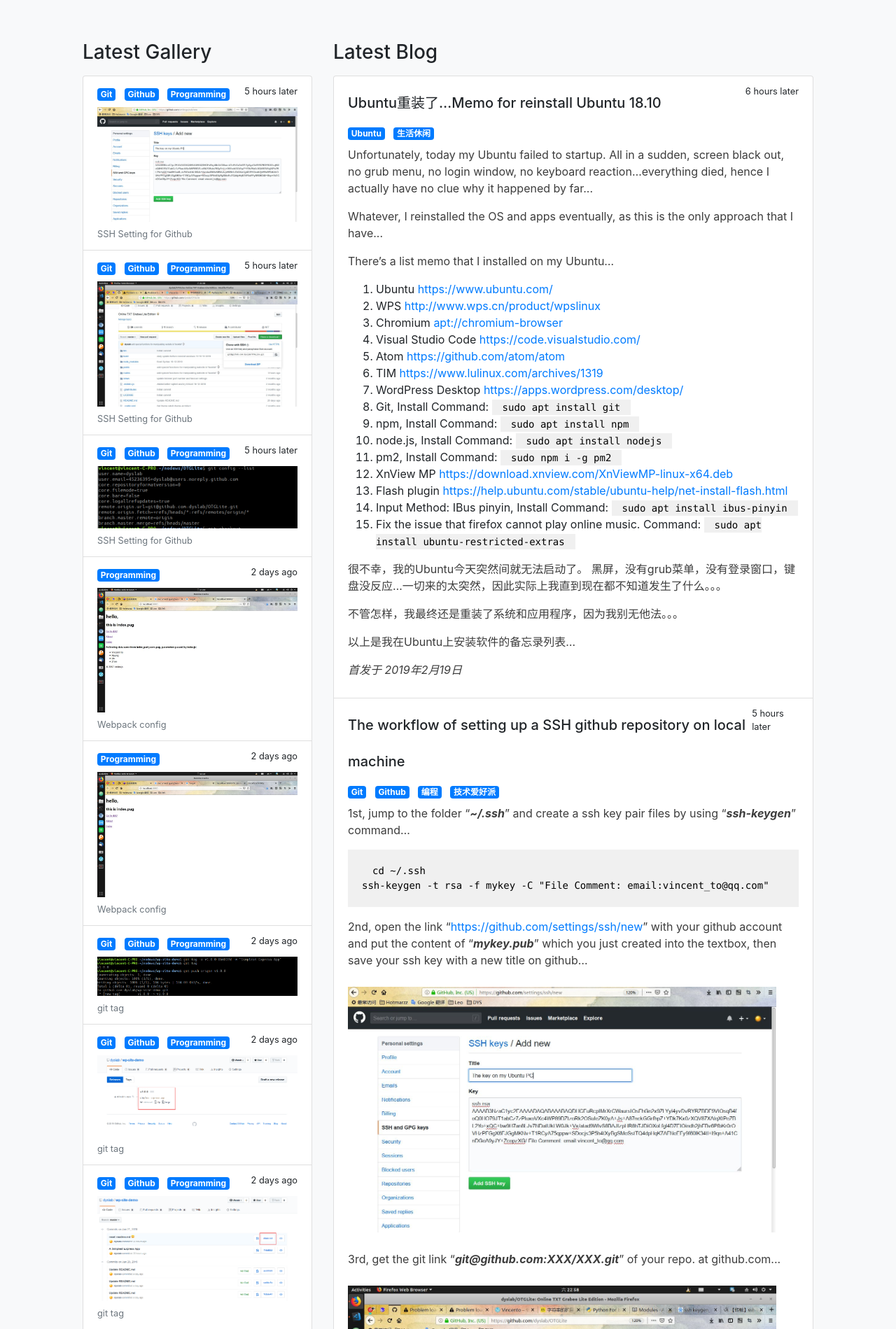
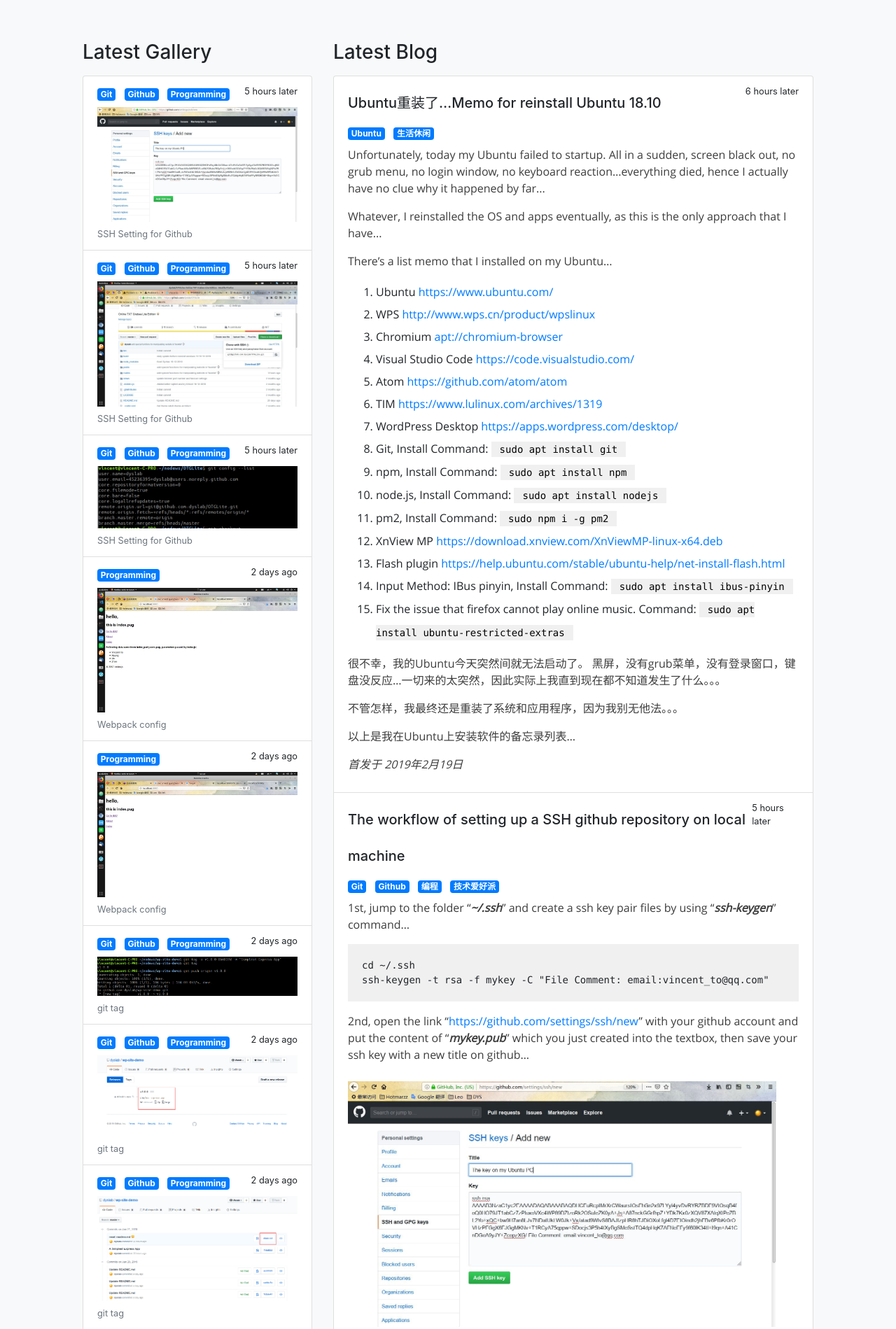
Before and after one commit to dyslab/flask-site-demo, a Flask app: page / in a window 1280 px wide. Shown: the part 56-1955 px from the top of the page at 70% size. Run offline with Flask 2, Linux system fonts and the light colour scheme; data comes from the database, SQL or seed files in the repository; both versions use the stored data as it was after the commit; some libraries are stand-ins or nearby versions.

Commit message:
Debug & Patch, #5 :black_nib:

```diff
--- a/fsdemo/static/css/style.css
+++ b/fsdemo/static/css/style.css
@@ -1,3 +1,26 @@
+/*! Generated by Font Squirrel (https://www.fontsquirrel.com) on March 22, 2019 */
+@font-face {
+    font-family: 'montserrat_alternateslight';
+    src: url('../fonts/montserratalternates-light-webfont.woff2') format('woff2'),
+         url('../fonts/montserratalternates-light-webfont.woff') format('woff');
+    font-weight: normal;
+    font-style: normal;
+}
+@font-face {
+    font-family: 'open_sansregular';
+    src: url('../fonts/opensans-regular-webfont.woff2') format('woff2'),
+         url('../fonts/opensans-regular-webfont.woff') format('woff');
+    font-weight: normal;
+    font-style: normal;
+}
+@font-face {
+    font-family: 'montserrat_alternatesregular';
+    src: url('../fonts/montserratalternates-regular-webfont.woff2') format('woff2'),
+         url('../fonts/montserratalternates-regular-webfont.woff') format('woff');
+    font-weight: normal;
+    font-style: normal;
+}
+
 /* Keep SimpleMDE - Markdown Editor a static height */
 .CodeMirror.CodeMirror, .CodeMirror-scroll {
     min-height: 350px;
@@ -18,8 +41,17 @@
 }
 
 /* Stylish Markdown output */
-.custom-blog-content code {
-    padding: 3px 15px;
+.custom-blog-content {
+    font-family: 'open_sansregular', 'montserrat_alternatesregular', 'montserrat_alternateslight';
+}
+.custom-blog-content ul,
+.custom-blog-content ol {
+    line-height: 2rem;
+}
+.custom-blog-content ul code,
+.custom-blog-content ol code,
+.custom-blog-content p code {
+    padding: 3px 12px;
     color: black;
     background: rgb(240, 240, 240);
 }
```
Also changed, not shown: fsdemo/db/gblog.db, fsdemo/static/fonts/montserratalternates-light-webfont.woff (added), fsdemo/static/fonts/montserratalternates-light-webfont.woff2 (added), fsdemo/static/fonts/montserratalternates-regular-webfont.woff (added), fsdemo/static/fonts/montserratalternates-regular-webfont.woff2 (added), fsdemo/static/fonts/opensans-regular-webfont.woff (added), fsdemo/static/fonts/opensans-regular-webfont.woff2 (added), fsdemo/static/uploadfiles/photos/screenshot-from-2019-02-16-22-51-15.jpg (added), fsdemo/static/uploadfiles/photos/screenshot-from-2019-02-16-22-58-06.jpg (added), fsdemo/static/uploadfiles/photos/screenshot-from-2019-02-16-23-36-16.png (added).
